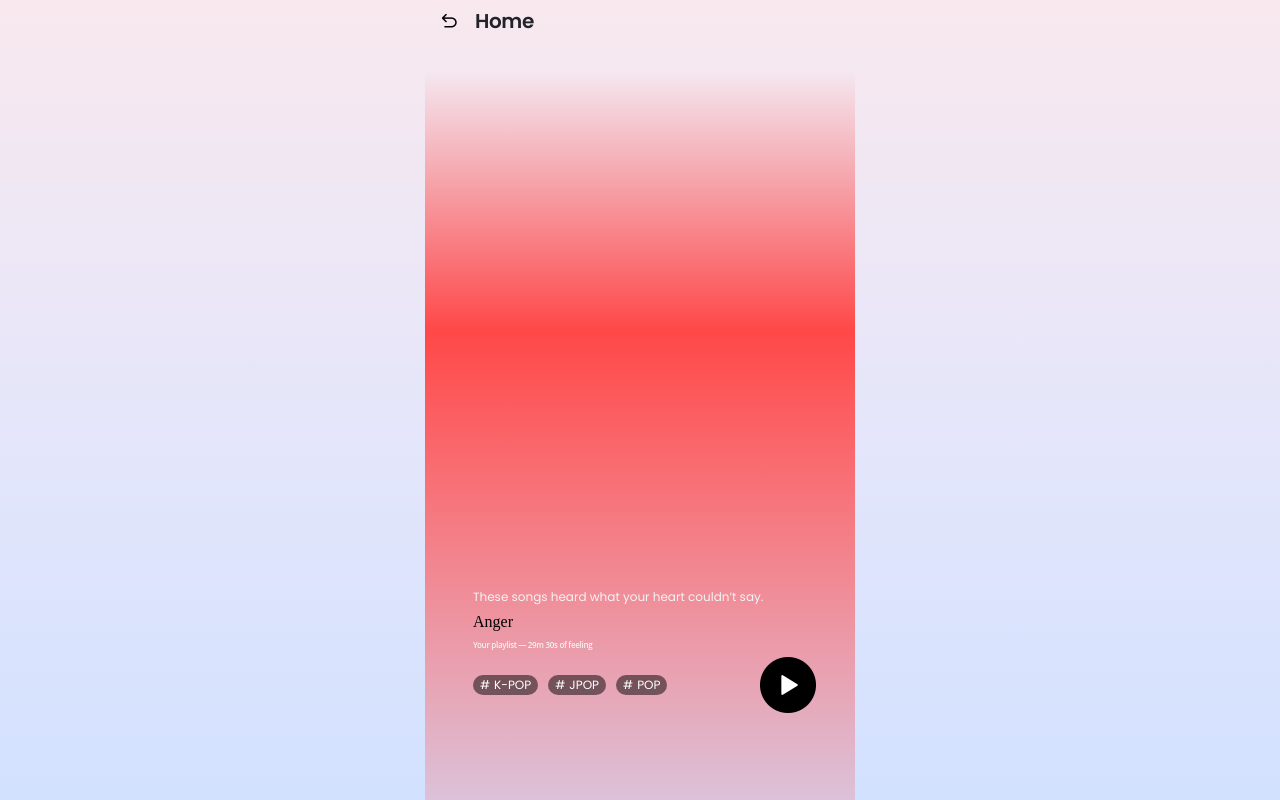
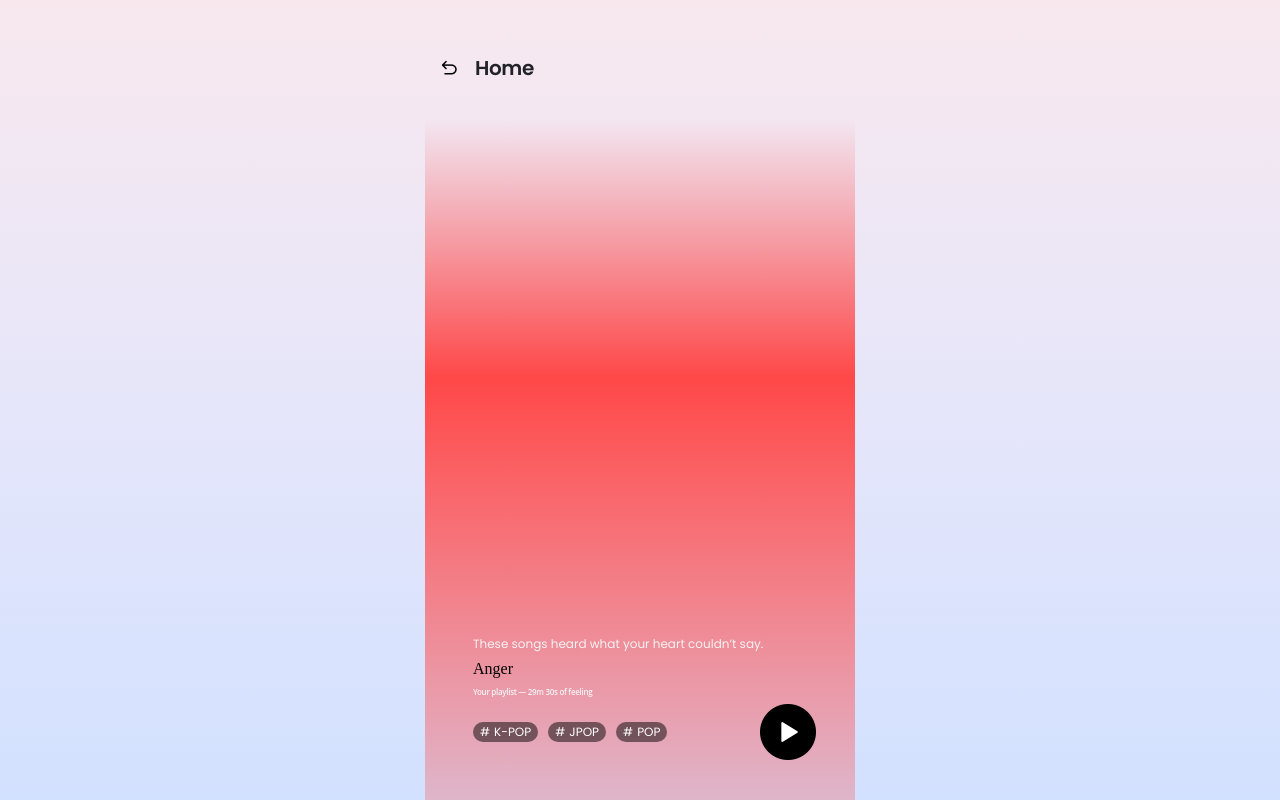
Before and after one commit to DAON-SJSU/layered.frontend, a React (Vite) app: page /playlist in a window 1280 px wide. Built offline with nearby package versions, Linux system fonts and the light colour scheme.

Commit message:
feat :: void height 수정

```diff
--- a/src/pages/playlist/index.tsx
+++ b/src/pages/playlist/index.tsx
@@ -7,7 +7,7 @@ const Playlist = () => {
     return (
         <>
             <_.Mobile>
-                <_.Void />
+                <_.Void ></_.Void>
                 <HeaderBar text={"Home"} />
                 <_.Container>
                     <_.TopDiv>
--- a/src/pages/playlist/style.ts
+++ b/src/pages/playlist/style.ts
@@ -60,6 +60,7 @@ export const BottomDivSection2 = styled.div`
 export const Void = styled.div`
   width: 100%;
   height: 47px;
+  flex-shrink: 0;
 `;
 
 export const BottomDivSection1Div1 = styled.div`
```
